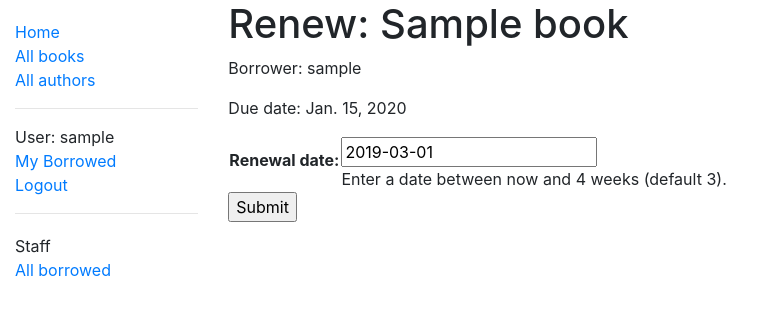
After one commit to adriantomczak/eLibrary, a Django app: page /catalog/book/00000000-0000-0000-0000-000000000001/renew/ in a window 1280 px wide. The commit adds this page. Shown: the top 315 px of the page, without its empty margins (0-774 px from the left). Run offline with Django 3.2, Linux system fonts and the light colour scheme; a user stored in the database is signed in; tables that the repository leaves empty hold one stand-in row (values such as "Sample post"); some libraries are stand-ins or nearby versions.

Commit message:
forms & templates

```diff
--- /dev/null
+++ b/elibrary/catalog/forms.py
@@ -0,0 +1,24 @@
+import datetime
+from django.forms import ModelForm
+from django.core.exceptions import ValidationError
+from django.utils.translation import ugettext_lazy as _
+from .models import BookInstance
+
+
+class RenewBookModelForm(ModelForm):
+    def clean_due_back(self):
+        data = self.cleaned_data['due_back']
+
+        if data < datetime.date.today():
+            raise ValidationError(_('Invalid date - renewal in past'))
+
+        if data > datetime.date.today() + datetime.timedelta(weeks=4):
+            raise ValidationError(_('Invalid date - renewal more than 4 weeks ahead'))
+
+        return data
+
+    class Meta:
+        model = BookInstance
+        fields = ['due_back']
+        labels = {'due_back': _('Renewal date')}
+        help_texts = {'due_back': _('Enter a date between now and 4 weeks (default 3).')}
--- /dev/null
+++ b/elibrary/catalog/templates/catalog/book_renew_librarian.html
@@ -0,0 +1,15 @@
+{% extends "base.html" %}
+
+{% block content %}
+    <h1>Renew: {{ book_instance.book.title }}</h1>
+    <p>Borrower: {{ book_instance.borrower }}</p>
+    <p{% if book_instance.is_overdue %} class="text-danger"{% endif %}>Due date: {{ book_instance.due_back }}</p>
+
+        <form action="" method="POST">
+            {% csrf_token %}
+            <table>
+            {{ form.as_table }}
+            </table>
+            <input type="submit" value="Submit">
+        </form>
+{% endblock %}
--- a/elibrary/catalog/urls.py
+++ b/elibrary/catalog/urls.py
@@ -10,5 +10,6 @@ urlpatterns = [
     path('author/<int:pk>', views.AuthorDetailView.as_view(), name='author-detail'),
     path('mybooks/', views.LoanedBooksByUserListView.as_view(), name='my-borrowed'),
     path('onloanbooks/', views.AllLoanedBooksByUserListView.as_view(), name='all-borrowed'),
+    path('book/<uuid:pk>/renew/', views.renew_book_librarian, name='renew-book-librarian'),
 
 ]
--- a/elibrary/catalog/views.py
+++ b/elibrary/catalog/views.py
@@ -1,8 +1,13 @@
+import datetime
 from django.shortcuts import render
 from django.views import generic
+from django.contrib.auth.decorators import permission_required
+from django.shortcuts import get_object_or_404
+from django.http import HttpResponseRedirect
+from django.urls import reverse
 from django.contrib.auth.mixins import LoginRequiredMixin, PermissionRequiredMixin
 from .models import Book, BookInstance, Author, Genre
-
+from .forms import RenewBookModelForm
 
 
 def index(request):
@@ -64,3 +69,27 @@ class AllLoanedBooksByUserListView(generic.ListView, PermissionRequiredMixin):
 
     def get_queryset(self):
         return BookInstance.objects.filter(status__exact='o').order_by('due_back')
+
+
+@permission_required('catalog.can_mark_returned')
+def renew_book_librarian(request, pk):
+    book_instance = get_object_or_404(BookInstance, pk=pk)
+
+    if request.method == 'POST':
+        form = RenewBookModelForm(request.POST)
+
+        if form.is_valid():
+            book_instance.due_back = form.cleaned_data['due_back']
+            book_instance.save()
+            return HttpResponseRedirect(reverse('all-borrowed'))
+
+    else:
+        proposed_renewal_date = datetime.date.today() + datetime.timedelta(weeks=3)
+        form = RenewBookModelForm(initial={'due_back': proposed_renewal_date})
+
+    context = {
+        'form': form,
+        'book_instance': book_instance,
+    }
+
+    return render(request, 'catalog/book_renew_librarian.html', context)
```
Also changed, not shown: elibrary/catalog/templates/catalog/bookinstance_list_borrowed_all.html (+6 -2 lines).
